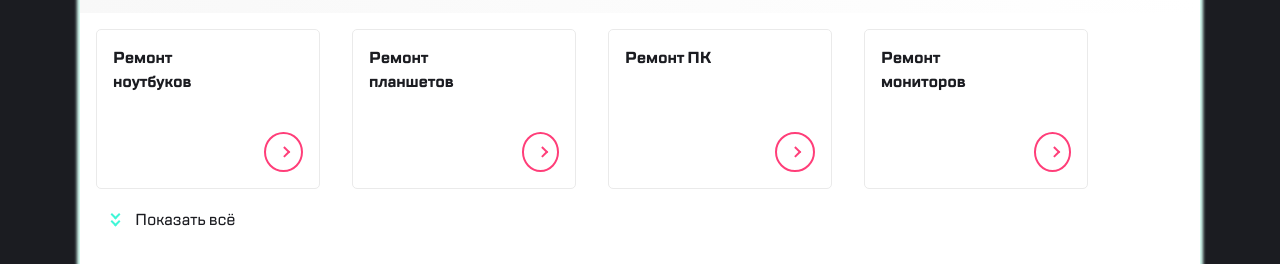
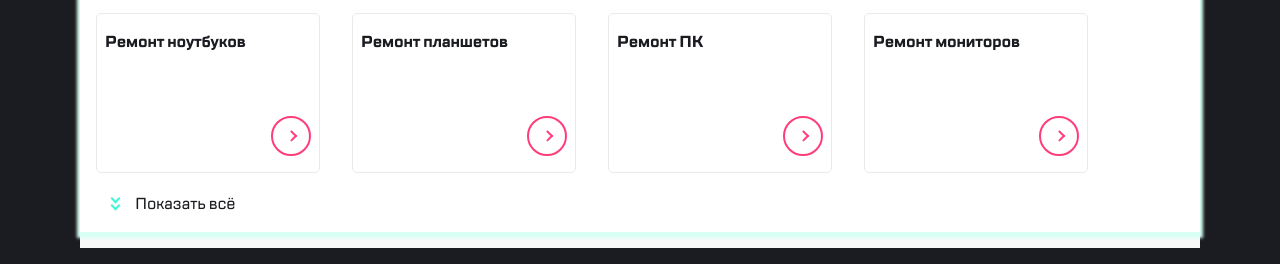
Before and after one commit to sharp2point/web_core_1.6, a website built with webpack: page src/index.html in a window 1280 px wide. Shown: the part 907-1171 px from the top of the page. Built offline with nearby package versions, Linux system fonts and the light colour scheme.

Commit message:
final 2 swiper

```diff
--- a/src/scss/init_vars_mixins/init.scss
+++ b/src/scss/init_vars_mixins/init.scss
@@ -34,11 +34,13 @@
 }
 html {
   background: #1b1c21;
+
 }
 .page {
   margin-inline: auto;
   min-width: $page-min-width;
   max-width: $page-max-width;
   min-height: $page-min-height;
+  padding-bottom: 1rem;
   background: $background-color;
 }
--- a/src/scss/panels/parts/panel.scss
+++ b/src/scss/panels/parts/panel.scss
@@ -5,9 +5,8 @@
   align-items: flex-start;
   gap: 1rem;
   background: white;
-  max-height: 800px;
   max-width: 1120px;
-  padding-bottom: 2rem;
+  padding-bottom: 1rem;
   @include block-shadow-line;
 }
 .panel__header {
@@ -31,7 +30,6 @@
 .panel__elements {
   @include display-flex(column);
   width: 100%;
-  height: 130px;
   gap: 1rem;
 }
 .panel__paginator--hide {
--- a/src/scss/panels/techique.scss
+++ b/src/scss/panels/techique.scss
@@ -1,11 +1,14 @@
 .technique-panel {
+  .panel__elements {
+    height: 205px;
+  }
   .element {
     height: 160px;
     min-width: 224px;
     max-width: 240px;
     border-radius: 5px;
     gap: 1rem;
-    padding: 1rem;
+    padding: 1rem 0.5rem;
     .element__header {
       align-self: flex-start;
       font-size: 16px;
```
Also changed, not shown: dist/style.css, 1 other file.
